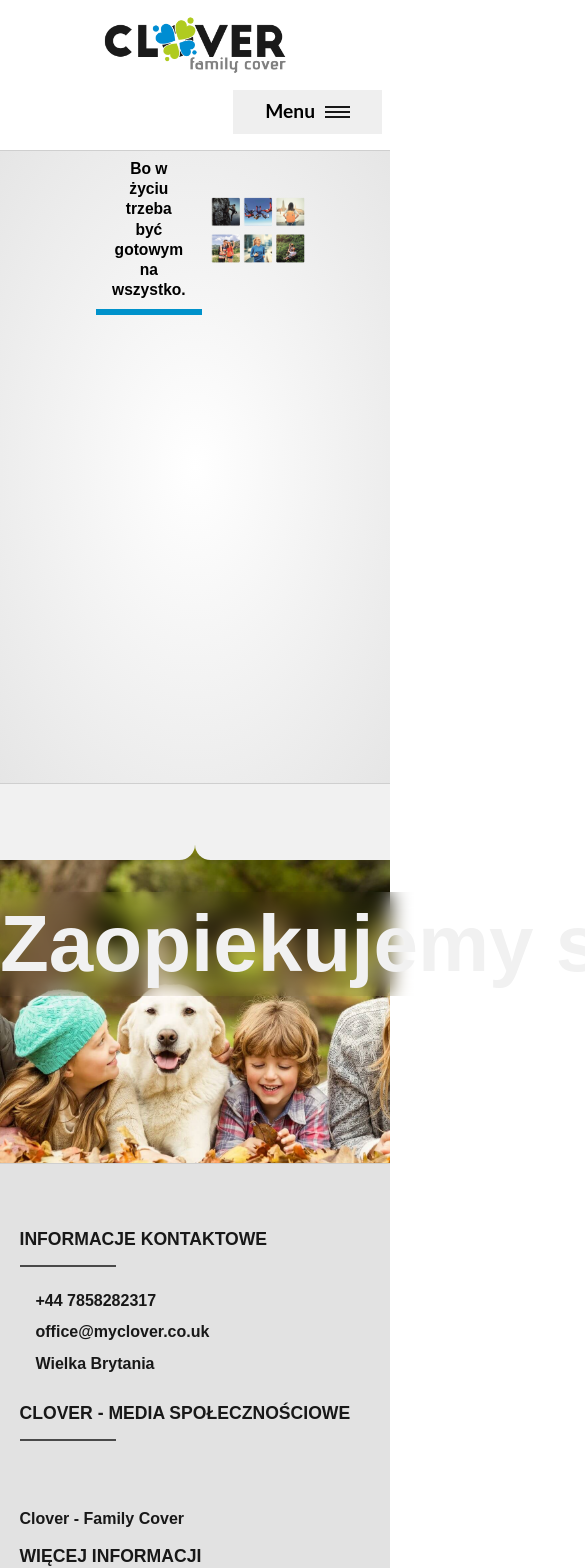
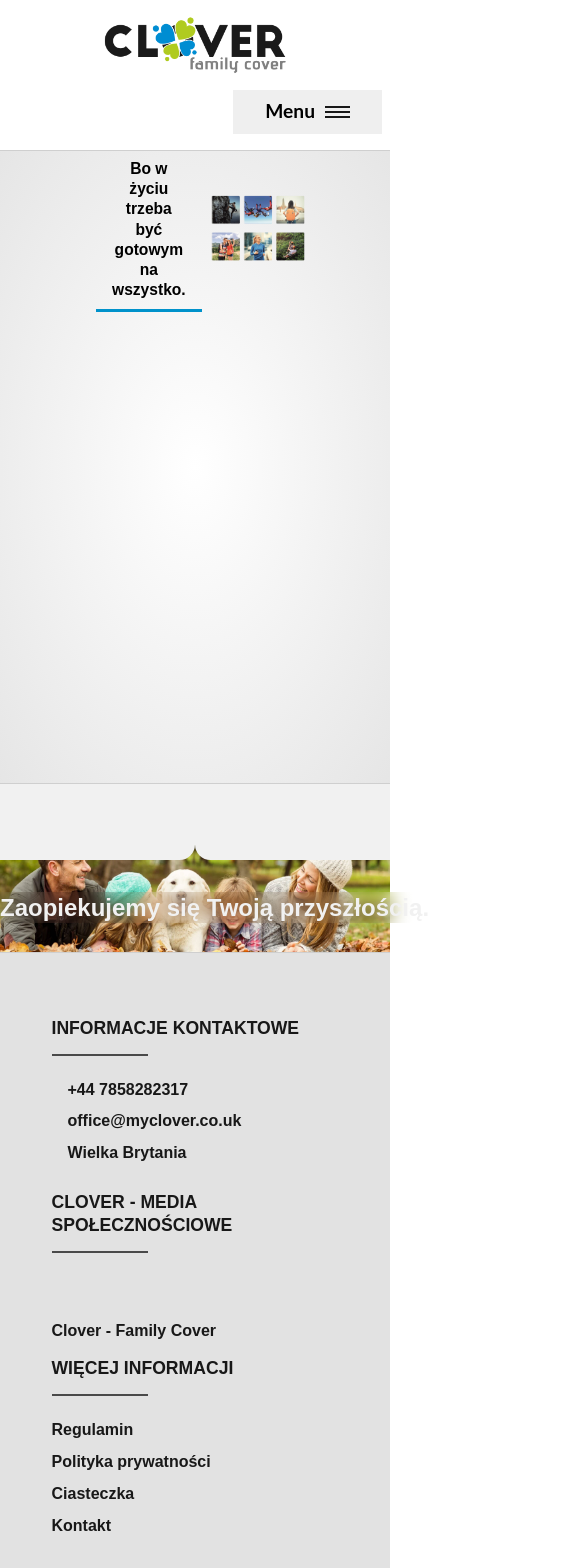
Before and after one commit to TZ-fn/MyClover, a React (Vite) app: page / in a window 390 px wide. Shown: the top 1568 px of the page, 585 px wide, since content can reach past the window. Built offline with nearby package versions, Linux system fonts and the light colour scheme; some icons are missing; a web font is replaced by a local one.

Commit message:
fix: improve the styling and responsiveness

```diff
--- a/src/components/Footer/Footer.module.scss
+++ b/src/components/Footer/Footer.module.scss
@@ -12,7 +12,7 @@
 
 .footerBg {
   width: 100%;
-  height: 45vh;
+  height: clamp(3rem, 20vh, 50rem);
   background-image: url("../../assets/footerBg.jpg");
   background-size: cover;
   background-position: 50% 70%;
@@ -51,7 +51,7 @@
   margin: 2rem auto;
   text-align: center;
   font-family: "AlegreyaSans", sans-serif;
-  font-size: 5rem;
+  font-size: clamp(1.5rem, 4vw, 5rem);
   color: var(--white);
   backdrop-filter: blur(10px);
 }
@@ -62,6 +62,7 @@
   align-items: flex-start;
   justify-content: flex-start;
   max-width: 80rem;
+  padding: 2rem;
   padding-top: 4rem;
   background-color: var(--light-grey);
 }
--- a/src/components/HeroBanner/HeroBanner.module.scss
+++ b/src/components/HeroBanner/HeroBanner.module.scss
@@ -23,12 +23,12 @@
 .heroTextOne {
   margin-left: 6vw;
   font-size: 4.3vw;
-  border-bottom: 6px solid var(--accent-color-green);
+  border-bottom: clamp(1px, 1vw, 6px) solid var(--accent-color-green);
 }
 
 .heroTextTwo {
   font-size: 4vw;
-  border-bottom: 6px solid var(--accent-color-blue);
+  border-bottom: clamp(1px, 1vw, 6px) solid var(--accent-color-blue);
 }
 
 .heroImageOne,
```
